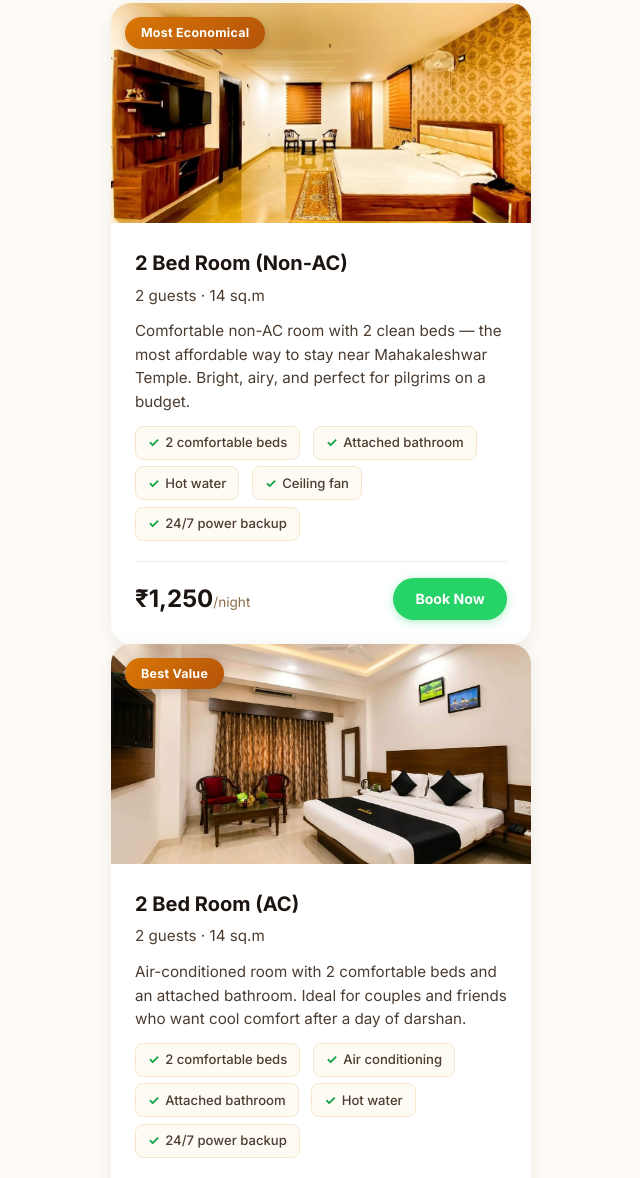
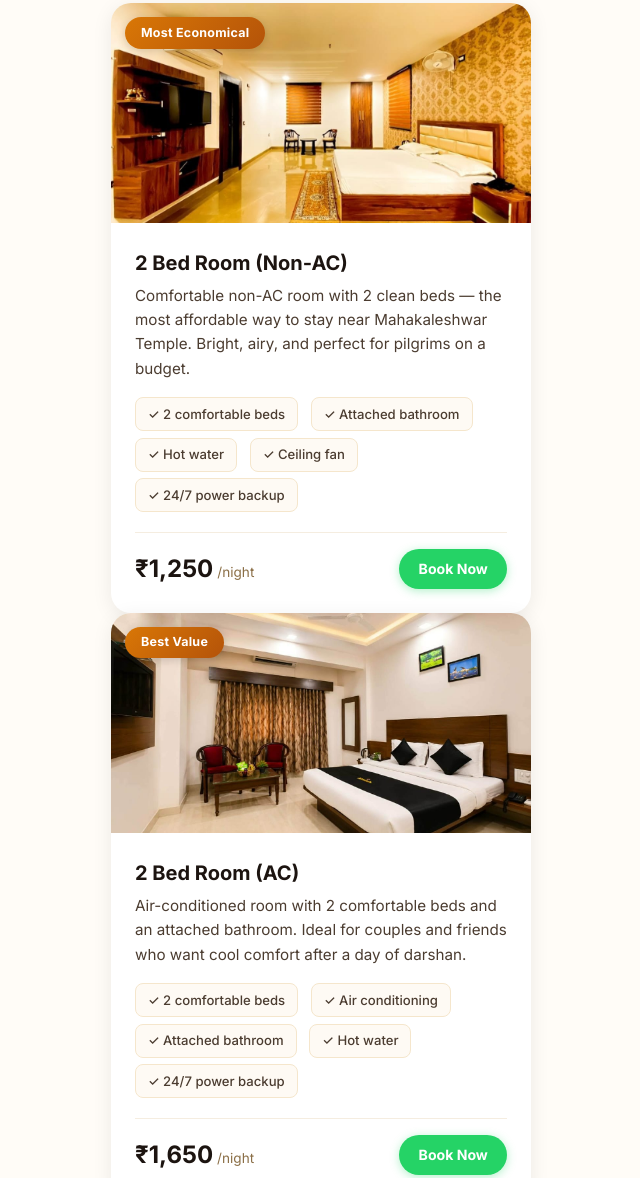
Before and after one commit to AmanVatsSharma/mahakal-bhakta-nivas-ujjain, an Astro site: page / in a window 1280 px wide. Shown: the part 1531-2709 px from the top of the page, without its empty margins (319-959 px from the left). Built offline with nearby package versions, Linux system fonts and the light colour scheme; Astro itself is replaced by a stand-in of ours; a web font is replaced by a local one.

Commit message:
feat: match home page room cards to rooms page design
- Rename .room-details to .room-content (matches rooms.astro)
- Remove .room-meta (capacity · size) from home page preview
- Add .room-description class for description paragraph
- Inline ✓ checkmark in features (remove CSS ::before)
- Rename .room-price-row to .room-footer
- Split price into .price-amount and .price-period
- Add .btn-sm utility class
- Scope WhatsApp button styles to .room-footer .btn-whatsapp
- Increase description line-height and margin for better spacing

Co-Authored-By: Claude Fable 5.1 <noreply@anthropic.com>

```diff
--- a/src/pages/index.astro
+++ b/src/pages/index.astro
@@ -80,17 +80,19 @@ const TRIP_GUIDES = [
 							<img src={room.image} alt={room.imageAlt} loading="lazy" width="400" height="260">
 							{room.badge && <span class="room-badge">{room.badge}</span>}
 						</div>
-						<div class="room-details">
+						<div class="room-content">
 							<h3>{room.name}</h3>
-							<p class="room-meta">{room.capacity} · {room.size}</p>
-							<p>{room.description}</p>
+							<p class="room-description">{room.description}</p>
 							<ul class="room-features">
 								{room.features.map((f) => (
-									<li>{f}</li>
+									<li>✓ {f}</li>
 								))}
 							</ul>
-							<div class="room-price-row">
-								<span class="room-price">{room.priceText}<span>/night</span></span>
+							<div class="room-footer">
+								<div class="room-price">
+									<span class="price-amount">{room.priceText}</span>
+									<span class="price-period">/night</span>
+								</div>
 								<a href={`https://wa.me/${SITE.whatsapp.replace(/\D/g, '')}?text=${encodeURIComponent(`Hi! I'd like to book the ${room.name} at Mahakal Bhakta Nivas.`)}`} target="_blank" rel="noopener noreferrer" class="btn btn-whatsapp btn-sm">
 									Book Now
 								</a>
@@ -915,31 +917,25 @@ const TRIP_GUIDES = [
 		backdrop-filter: blur(4px);
 	}
 
-	.room-details {
+	.room-content {
 		padding: 1.5rem;
 		flex: 1;
 		display: flex;
 		flex-direction: column;
 	}
 
-	.room-details h3 {
+	.room-content h3 {
 		font-size: 1.25rem;
 		color: #1c1410;
 		margin: 0 0 0.3rem;
 		font-weight: 700;
 	}
 
-	.room-meta {
-		font-size: 0.85rem;
-		color: #8b6f47;
-		margin: 0 0 0.75rem;
-	}
-
-	.room-details p {
+	.room-description {
 		font-size: 0.95rem;
 		color: #4b3c30;
-		line-height: 1.55;
-		margin-bottom: 0.75rem;
+		margin-bottom: 1rem;
+		line-height: 1.6;
 		flex: 1;
 	}
 
@@ -963,34 +959,38 @@ const TRIP_GUIDES = [
 		font-weight: 500;
 	}
 
-	.room-features li::before {
-		content: '✓';
-		color: #16a34a;
-		font-weight: 700;
-	}
-
-	.room-price-row {
+	.room-footer {
 		display: flex;
+		justify-content: space-between;
 		align-items: center;
-		justify-content: space-between;
 		padding-top: 1rem;
 		border-top: 1px solid #f5ede0;
 	}
 
 	.room-price {
+		display: flex;
+		align-items: baseline;
+		gap: 0.25rem;
+	}
+
+	.price-amount {
 		font-size: 1.5rem;
 		font-weight: 700;
 		color: #1c1410;
 	}
 
-	.room-price span {
+	.price-period {
 		font-size: 0.85rem;
 		font-weight: 400;
 		color: #8b6f47;
 	}
 
-	.room-price-row .btn {
-		padding: 0.6rem 1.4rem;
+	.btn-sm {
+		padding: 0.5rem 1.2rem;
+		font-size: 0.85rem;
+	}
+
+	.room-footer .btn-whatsapp {
 		font-size: 0.88rem;
 		font-weight: 700;
 		border-radius: 999px;
@@ -1007,7 +1007,7 @@ const TRIP_GUIDES = [
 		box-shadow: 0 2px 10px rgba(37, 211, 102, 0.35);
 	}
 
-	.room-price-row .btn:hover {
+	.room-footer .btn-whatsapp:hover {
 		background: #1ebc57;
 		transform: translateY(-2px);
 		box-shadow: 0 6px 16px rgba(37, 211, 102, 0.45);
```
